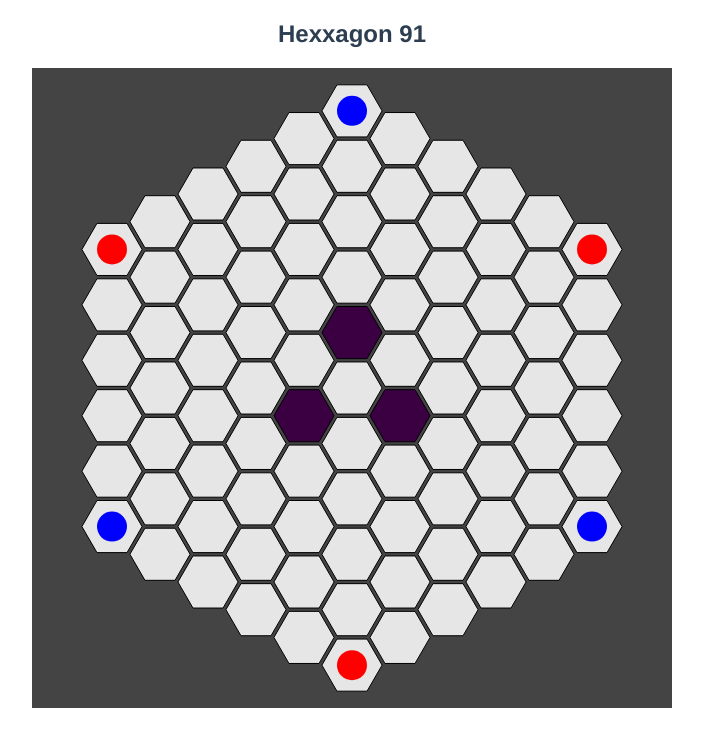
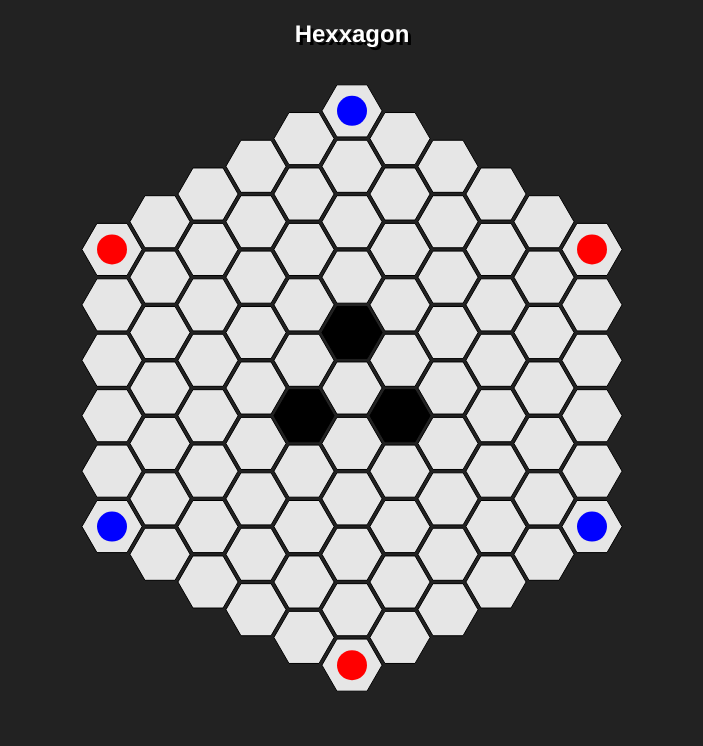
Before and after one commit to dwilkolek/hexxagon, a Vue app: page / in a window 1280 px wide. Shown: the top 746 px of the page, without its empty margins (288-991 px from the left). Built offline with nearby package versions, Linux system fonts and the light colour scheme.

Commit message:
fix styling and game restarting

```diff
--- a/src/App.vue
+++ b/src/App.vue
@@ -1,14 +1,13 @@
 <template>
   <div id="app">
-    <!-- <div id="nav"> -->
-      <!-- <router-link to="/">Home</router-link> |
-      <router-link to="/about">About</router-link> -->
-    <!-- </div> -->
     <router-view/>
   </div>
 </template>
 
 <style lang="scss">
+body {
+  background: #222222;
+}
 #app {
   font-family: 'Avenir', Helvetica, Arial, sans-serif;
   -webkit-font-smoothing: antialiased;
--- a/src/components/HexField.vue
+++ b/src/components/HexField.vue
@@ -54,7 +54,7 @@ polygon {
   z-index: 1000;
 }
 .not-exsiting-field {
-  fill: rgb(59, 0, 65);
+  fill: #000;
 }
 .player1 {
   fill: #f00;
--- a/src/components/HexxagonGame.vue
+++ b/src/components/HexxagonGame.vue
@@ -1,6 +1,6 @@
 <template>
   <section>
-    <h1>Hexxagon {{game.fields.length}}</h1>
+    <h1>Hexxagon</h1>
     <div id="game">
       <svg height="100%" width="100%">
         <HexField
@@ -52,6 +52,7 @@ export default {
                 } WINS!`
               );
               this.game = new HexxagonGame();
+              this.movingEnabled = true;
             }, 1000);
           }
         } else {
@@ -79,12 +80,16 @@ export default {
 </script>
 
 <style>
+h1 {
+  color: #ffffff;
+  text-shadow: 3px 3px #000000;
+}
 #game {
   margin: 0 auto;
   height: 80vw;
   width: 80vw;
   max-height: 80vh;
   max-width: 80vh;
-  background: #444;
+  background: #222222;
 }
 </style>
--- a/src/views/About.vue
+++ /dev/null
@@ -1,5 +0,0 @@
-<template>
-  <div class="about">
-    <h1>This is an about page</h1>
-  </div>
-</template>
```
